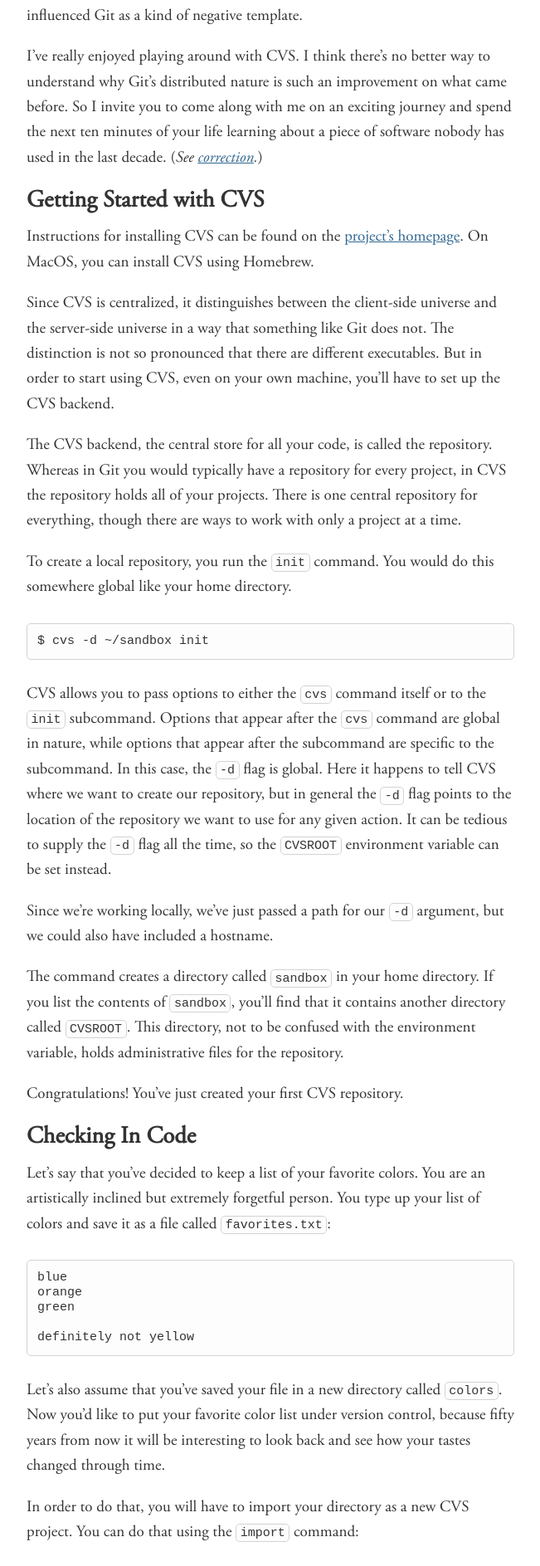
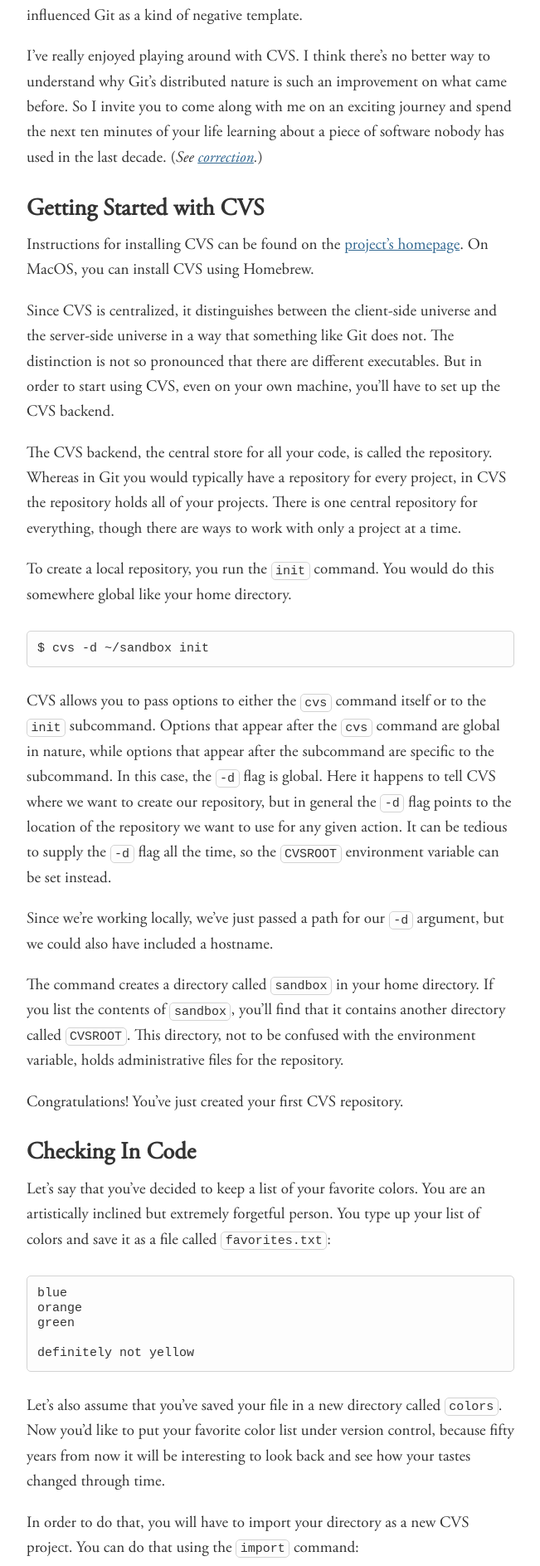
Before and after one commit to sinclairtarget/sinclairtarget.github.io, a Jekyll site: the page built from _posts/2018-07-07-cvs.md, in a window 1280 px wide. Shown: the part 1966-3853 px from the top of the page at 83% size, without its empty margins (314-965 px from the left). Built offline with Jekyll 4.4.1, drawn with Linux system fonts in a browser that asks for light colours.

Commit message:
Thematic break CSS.

```diff
--- a/css/main.scss
+++ b/css/main.scss
@@ -44,6 +44,10 @@ h2, h3 {
 
 h1 + p, h2 + p, h3 + p {
     margin-top: 0;
+}
+
+p + h2, p + h3 {
+    margin-top: 1em;
 }
 
 h1 {
@@ -179,3 +183,10 @@ footer {
         max-width: 200px;
     }
 }
+
+hr.thematic {
+    margin: 40px auto;
+    width: 120px;
+    border: none;
+    border-bottom: 1px solid black;
+}
```
